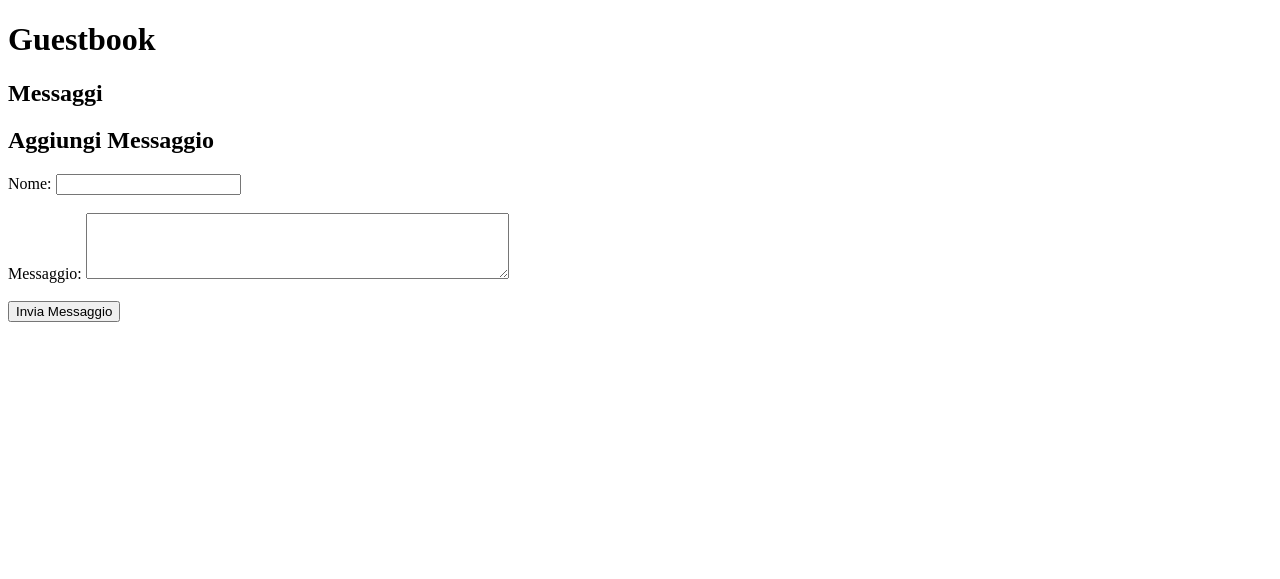
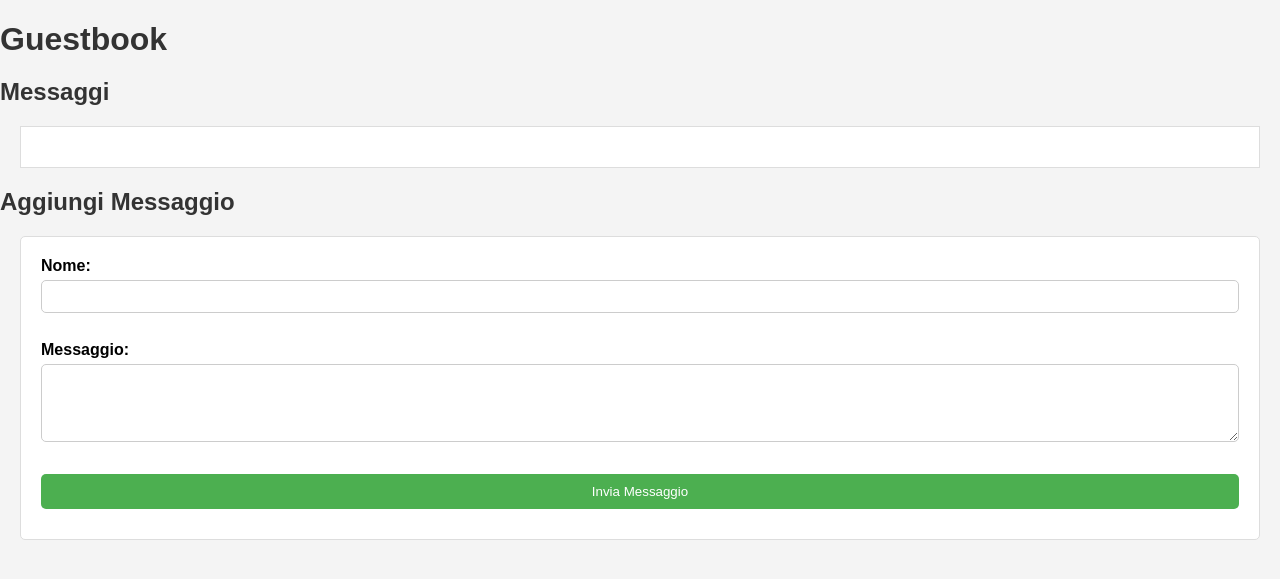
Before and after one commit to geo-petrini/guestbook, a Flask app: page / in a window 1280 px wide. Shown: the top 579 px of the page. Run offline with Flask 3, Linux system fonts and the light colour scheme.

Commit message:
added style

```diff
--- /dev/null
+++ b/static/style.css
@@ -0,0 +1,89 @@
+body {
+  font-family: sans-serif;
+  margin: 0;
+  padding: 0;
+  background-color: #f4f4f4; /* Sfondo leggero */
+}
+
+h1, h2 {
+  color: #333; /* Colore del testo principale */
+  margin-bottom: 20px;
+}
+
+ul {
+  list-style: none;
+  padding: 0;
+  margin: 20px;
+  background-color: #fff;
+  border: 1px solid #ddd;
+  padding: 20px;
+}
+
+ul li {
+  margin-bottom: 5px;
+  padding: 5px;
+
+  border-radius: 5px;
+}
+
+form {
+  margin: 20px;
+  background-color: #fff;
+  padding: 20px;
+  border: 1px solid #ddd;
+  border-radius: 5px;
+}
+
+label {
+  display: block; /* Ogni label su una riga */
+  margin-bottom: 5px;
+  font-weight: bold;
+}
+
+input[type="text"],
+textarea {
+  width: 100%;
+  padding: 8px;
+  margin-bottom: 10px;
+  border: 1px solid #ccc;
+  border-radius: 5px;
+  box-sizing: border-box; /* Include padding e border nella larghezza */
+}
+
+button {
+  background-color: #4CAF50; /* Colore del bottone */
+  color: white;
+  padding: 10px 15px;
+  border: none;
+  border-radius: 5px;
+  cursor: pointer;
+  width: 100%;
+  margin-bottom: 10px;
+}
+
+button:hover {
+  background-color: #3e8e41;
+}
+
+.float-right {
+  float: right;
+}
+
+.float-left {
+  float: left;
+}
+
+.bt{
+    border-top: gray 1px solid;
+}
+
+.br{
+    border-right: gray 1px solid;
+}
+
+.bb{
+    border-bottom: gray 1px solid;
+}
+.bl{
+    border-left: gray 1px solid;
+}
--- a/templates/guestbook.html
+++ b/templates/guestbook.html
@@ -3,18 +3,31 @@
 
 <head>
     <title>Guestbook</title>
+     <link rel="stylesheet" href="{{ url_for('static', filename='style.css') }}">
+
 </head>
 
 <body>
     <h1>Guestbook</h1>
+    {% with messages = get_flashed_messages() %}
+    {% if messages %}
+    <ul>
+        {% for message in messages %}
+        <li>{{ message }}</li>
+        {% endfor %}
+    </ul>
+    {% endif %}
+    {% endwith %}
 
     <h2>Messaggi</h2>
     <ul>
         {% for message in messages %}
-        <li>
-            <strong>{{ message.name }}</strong>:
+        <li class="bb">
+            <span>
+                <strong>{{ message.name }}</strong>
+                <small class="float-right">{{ message.created_at }}</small>
+            </span>
             <p>{{ message.message }}</p>
-            <small>{{ message.created_at }}</small>
         </li>
         {% endfor %}
     </ul>
@@ -30,15 +43,6 @@
         <button type="submit">Invia Messaggio</button>
     </form>
 
-    {% with messages = get_flashed_messages() %}
-    {% if messages %}
-    <ul class=flashes>
-        {% for message in messages %}
-        <li>{{ message }}</li>
-        {% endfor %}
-    </ul>
-    {% endif %}
-    {% endwith %}
 </body>
 
 </html>
```
